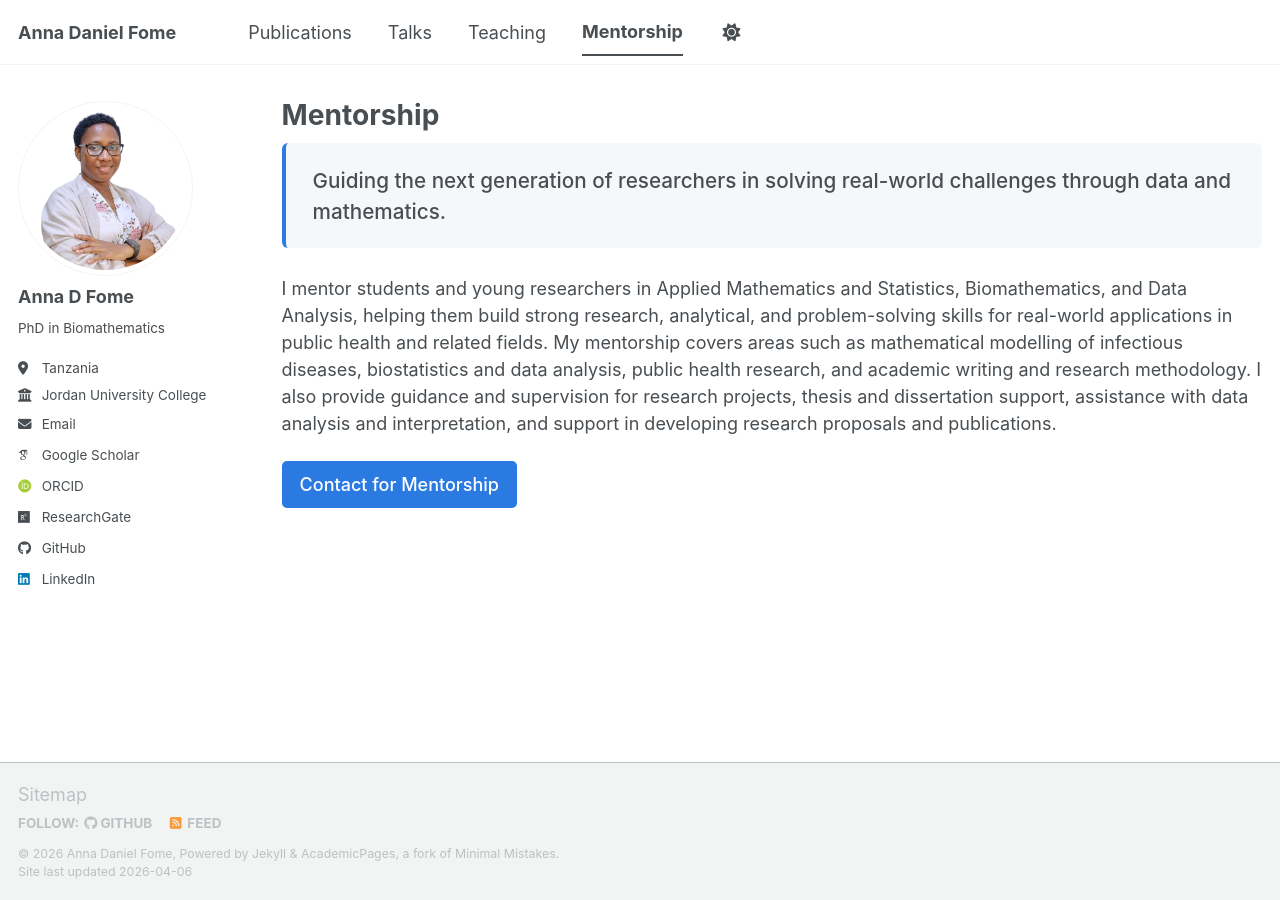
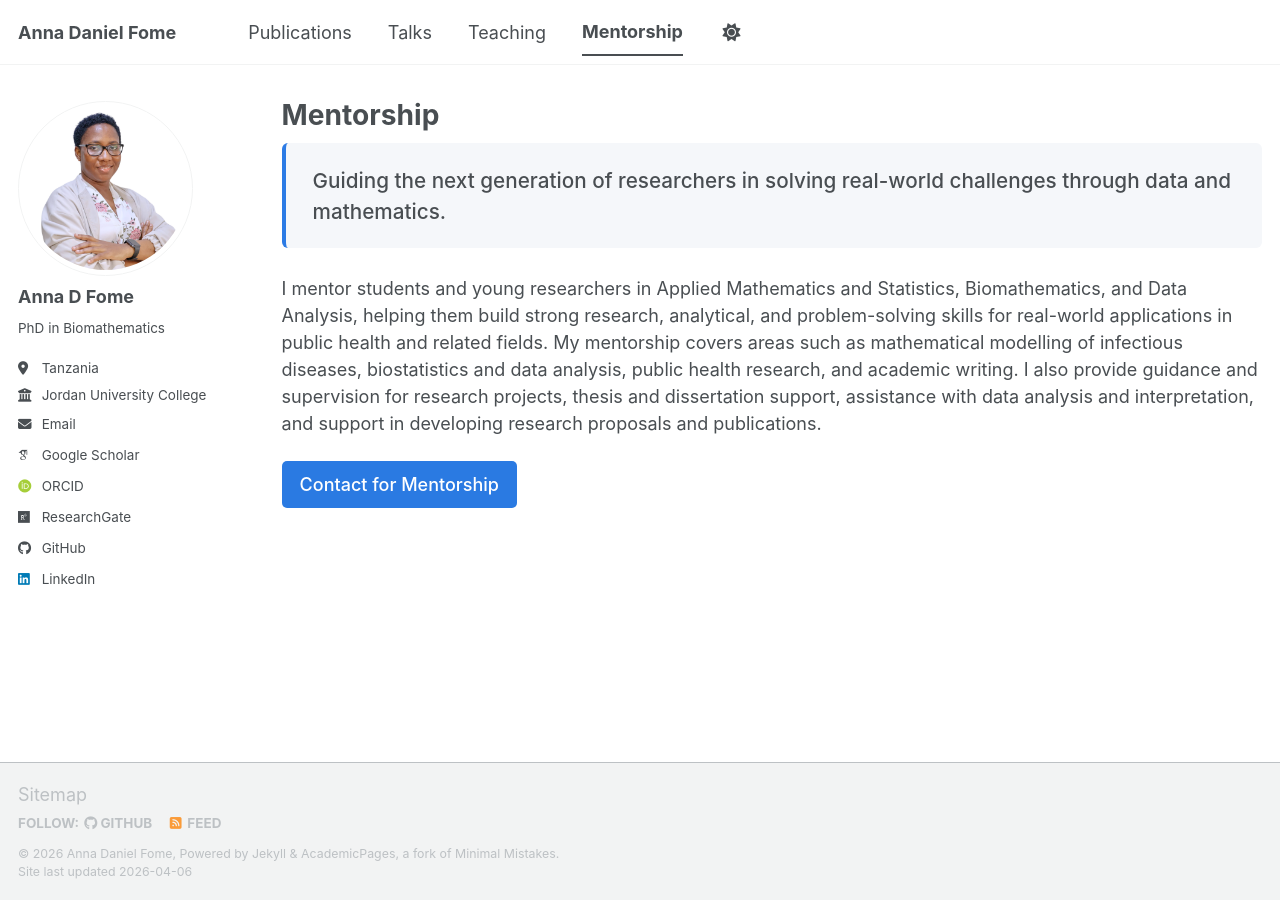
Before and after one commit to FomeA/FomeA.github.io, a Jekyll site: the page built from _pages/mentorship.html, in a window 1280 px wide. Built offline with Jekyll 4.4.1, drawn with Linux system fonts in a browser that asks for light colours; some web fonts are replaced; a script bundle is joined from its source files by our own code; library files that are not in the unit come from our copies.

Commit message:
Update mentorship.html

```diff
--- a/_pages/mentorship.html
+++ b/_pages/mentorship.html
@@ -17,10 +17,11 @@ author_profile: true
   <p>
     I mentor students and young researchers in Applied Mathematics and Statistics, Biomathematics,
     and Data Analysis, helping them build strong research, analytical, and problem-solving skills
-    for real-world applications in public health and related fields. My mentorship covers areas such as mathematical modelling of infectious diseases,
-    biostatistics and data analysis, public health research, and academic writing and research methodology.
-    I also provide guidance and supervision for research projects, thesis and dissertation support,
-    assistance with data analysis and interpretation, and support in developing research proposals and publications.
+    for real-world applications in public health and related fields. My mentorship covers areas such
+    as mathematical modelling of infectious diseases, biostatistics and data analysis, public health
+    research, and academic writing. I also provide guidance and supervision for research projects,
+    thesis and dissertation support, assistance with data analysis and interpretation, and support
+    in developing research proposals and publications.
 </p>
 
 
```
